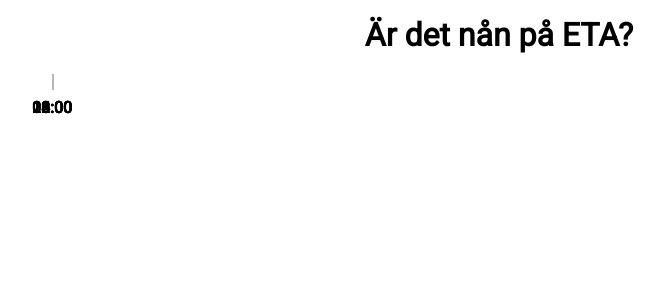
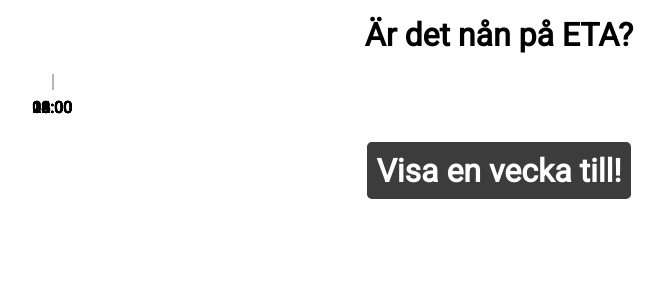
Before and after one commit to ETAChalmers/nanpaETA, a Django app: template core/templates/core/index.html in a window 1280 px wide. Shown: the top 300 px of the page, without its empty margins (141-806 px from the left). Run offline with Django 3.2, Linux system fonts and the light colour scheme; the template is opened without the code that fills it, so the values that code supplies are empty.

Commit message:
More days button

```diff
--- a/core/templates/core/index.html
+++ b/core/templates/core/index.html
@@ -19,6 +19,18 @@
 
         .container {
             margin-top: 1rem;
+        }
+        .cool_link {
+            color: white;
+            background: rgb(60, 60, 60);
+            text-decoration: none;
+            padding: 0.6rem;
+            box-sizing: border-box;
+            border-radius: 0.3rem;
+            transition: background-color 0.3s ease;
+        }
+        .cool_link:hover {
+            background-color: rgb(47, 122, 207);
         }
 
         h1,
@@ -226,7 +238,8 @@
                 {% endfor %}
             </tbody>
         </table>
-
+        <div style="height: 3ex"> </div>
+        <h2 id=bottom> <a class="cool_link" href="/?days={{ n_days|add:"7" }}#bottom"> Visa en vecka till! </a> </h2>
     </div>
 
 </body>
```
Also changed, not shown: core/views.py (+6 -2 lines).
